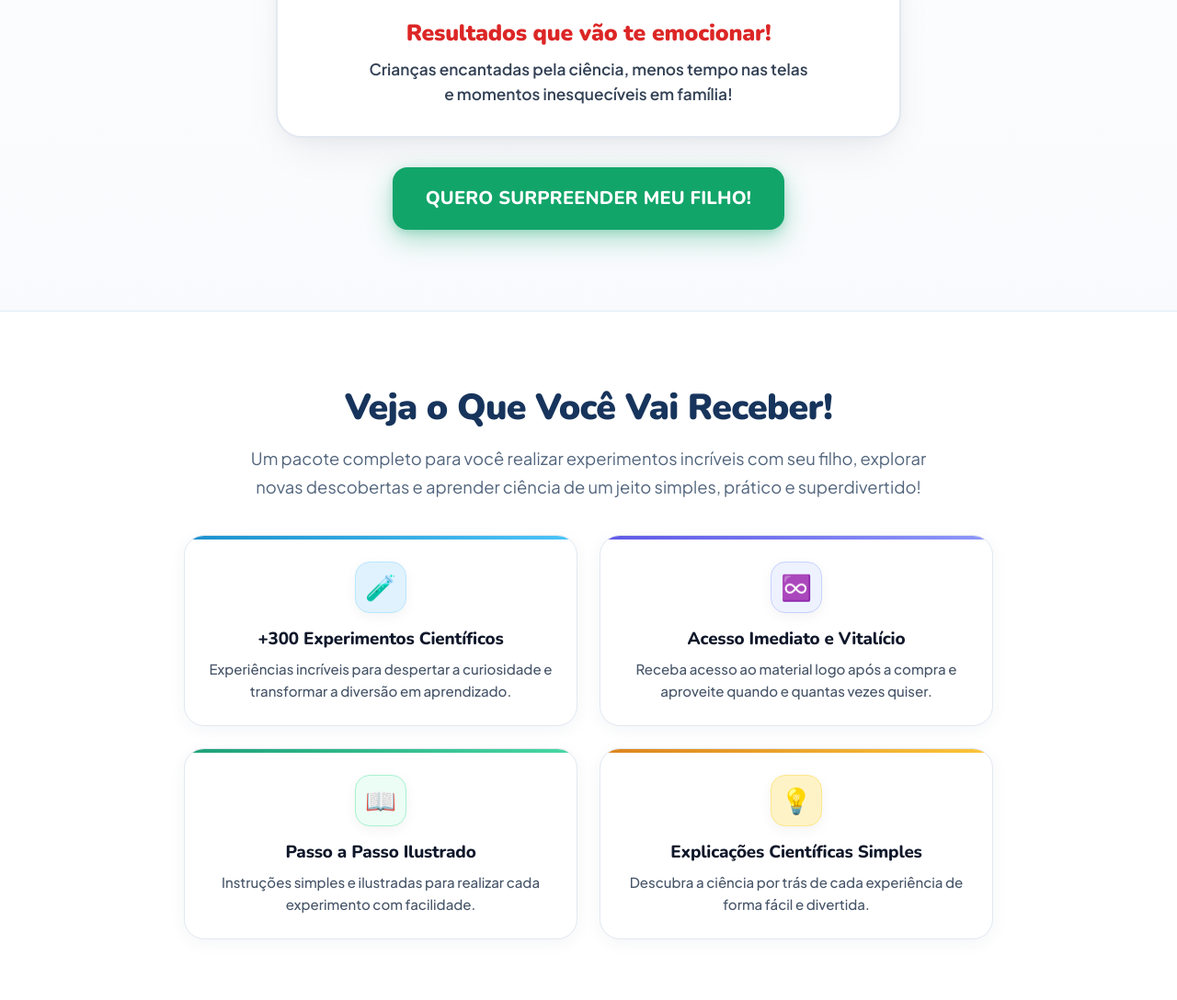
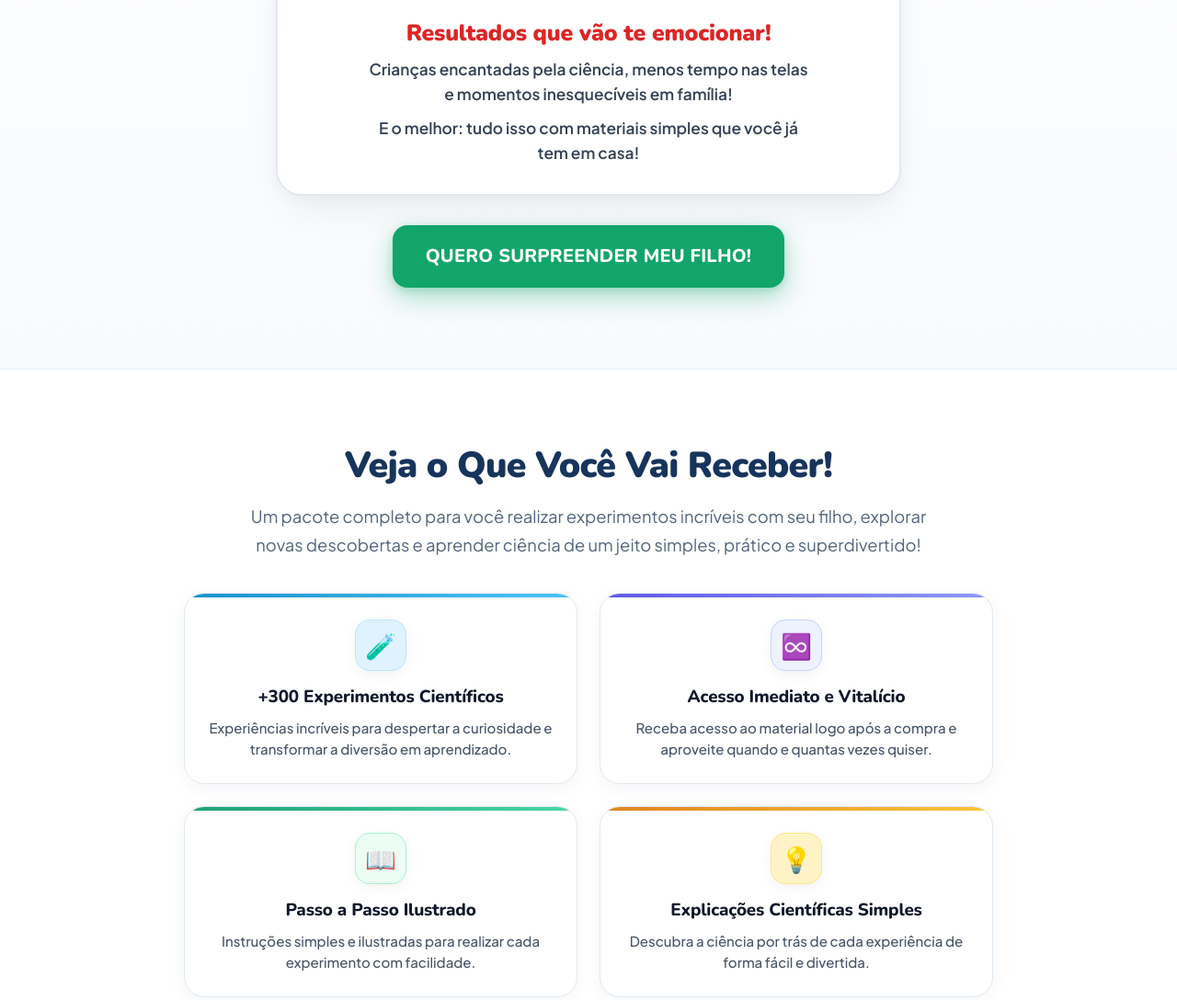
Before and after one commit to cpimports/experimentos-, a website: page index.html in a window 1280 px wide. Shown: the part 3825-4913 px from the top of the page at 92% size. Drawn offline with nearby package versions, Linux system fonts and the light colour scheme.

Commit message:
Atualiza texto de destaque abaixo dos videos de experimentos

```diff
--- a/index.html
+++ b/index.html
@@ -485,6 +485,9 @@
               <h3 class="editorial-red-title">Resultados que vão te emocionar!</h3>
               <p class="editorial-lead-text">
                 Crianças encantadas pela ciência, menos tempo nas telas e momentos inesquecíveis em família!
+              </p>
+              <p class="editorial-lead-text" style="margin-top: 10px;">
+                E o melhor: tudo isso com materiais simples que você já tem em casa!
               </p>
             </div>
 
```
